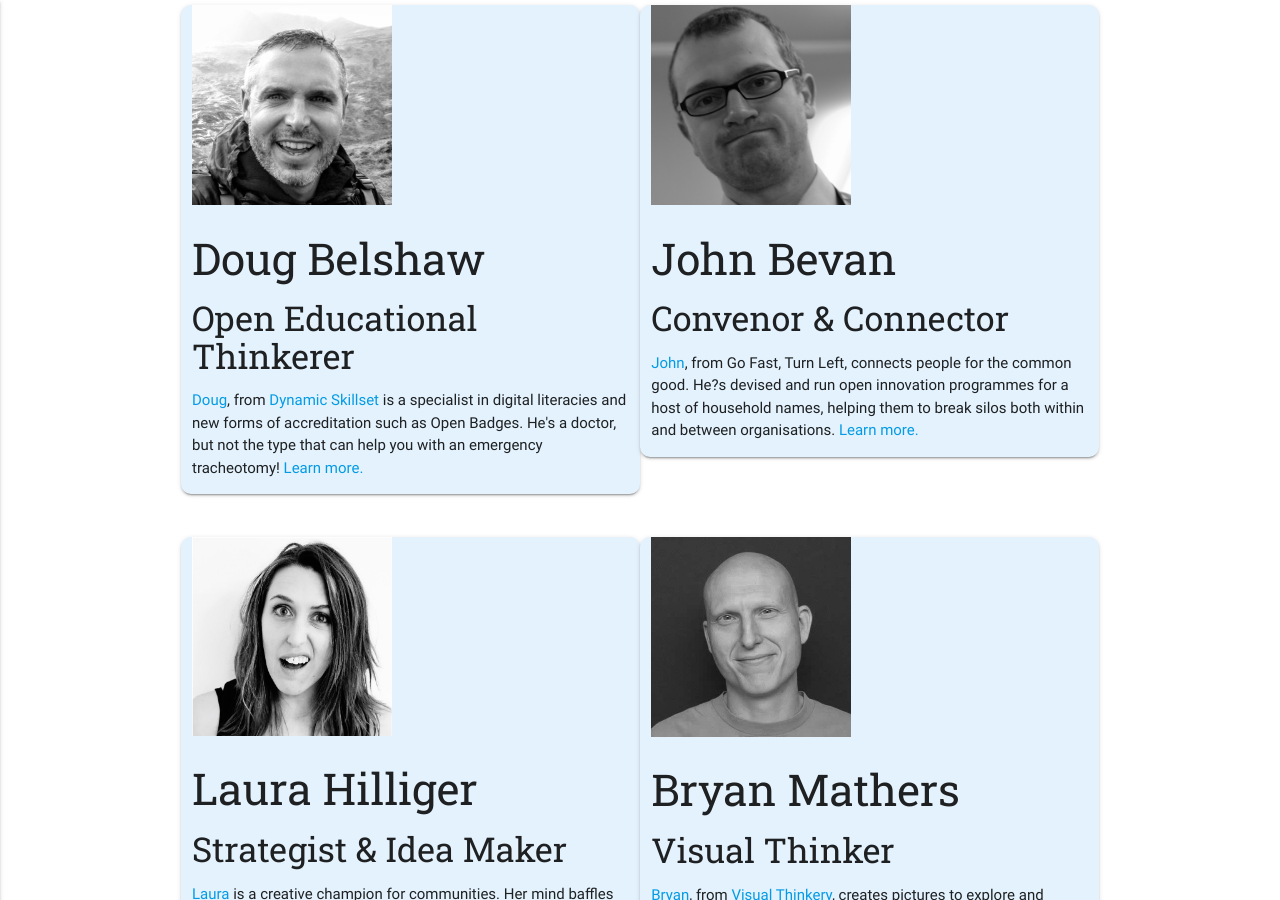
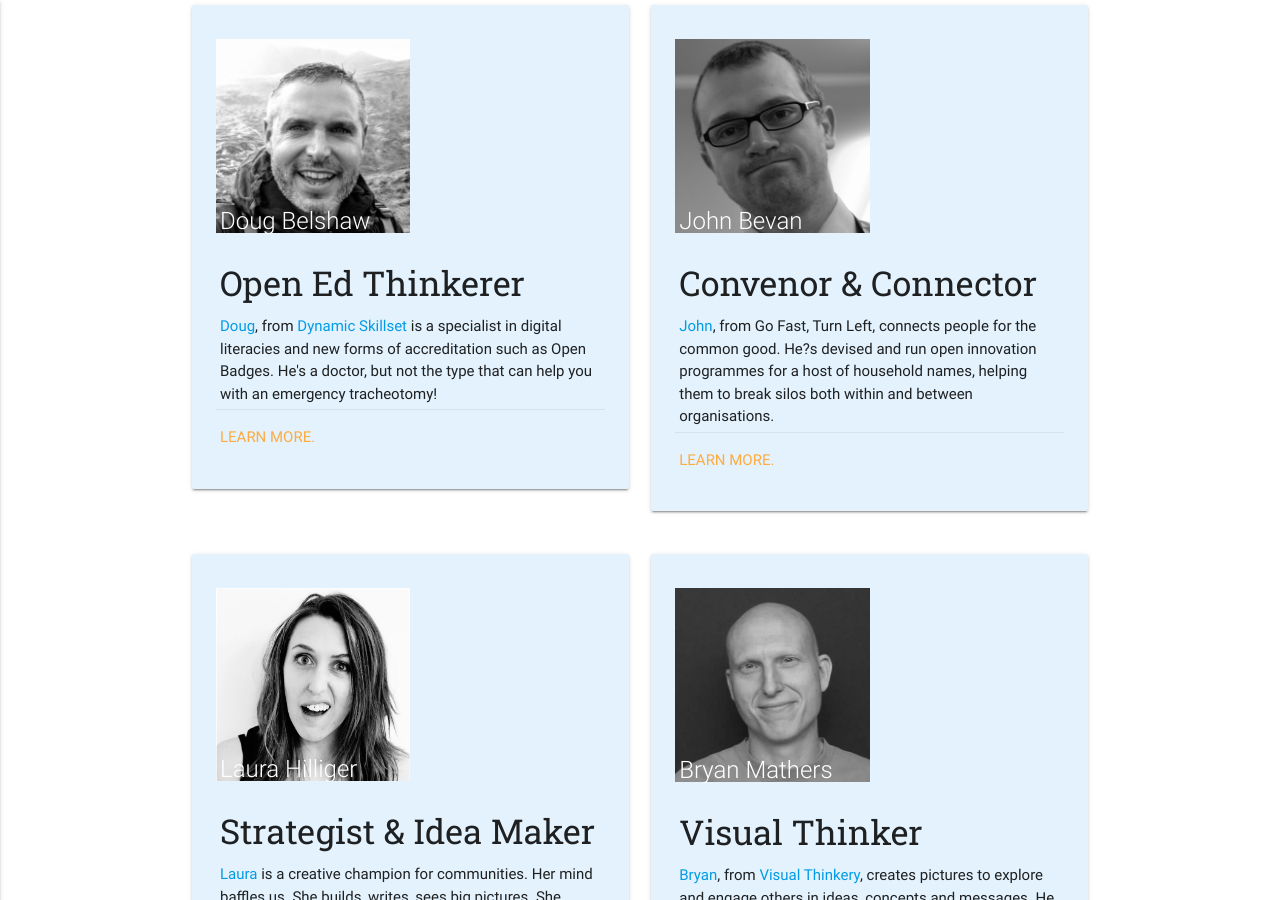
Before and after one commit to weareopen/staging, a Jekyll site: the page built from who.md, in a window 1280 px wide and 900 px high, scrolled down 691 px. Built offline with Jekyll 4.4.1, drawn with Linux system fonts in a browser that asks for light colours.

Commit message:
updated members page

```diff
--- a/who.md
+++ b/who.md
@@ -8,52 +8,68 @@ img: community.png
 ---
 
 <div class="row">
-            <div class="card-panel small blue lighten-5 col s12 m6 l6">
-                <img src="{{ "/" | relative_url }}assets/images/members/doug.jpg" class="card-image" width="200px" alt="Doug">
+    <div class="col s12 m6 l6">
+      <div class="card blue lighten-5">
+        <div class="card-image" style="width:50%">
+          <img src="{{ "/" | relative_url }}assets/images/members/doug.jpg">
+          <span class="card-title">Doug Belshaw</span>
+        </div>
+        <div class="card-content">
+	        <h4>Open Ed Thinkerer</h4>
+			<p><a href="http://twitter.com/dajbelshaw">Doug</a>, from <a href="http://dynamicskillset.com">Dynamic Skillset</a> is a specialist in digital literacies and new forms of accreditation such as Open Badges. He's a doctor, but not the type that can help you with an emergency tracheotomy!</p>
+		</div>
+        <div class="card-action">
+			<a href="http://dougbelshaw.com">Learn more.</a>
+		</div>
+      </div>
+    </div>
+    <div class="col s12 m6 l6">
+      <div class="card blue lighten-5">
+        <div class="card-image" style="width:50%">
+          <img src="{{ "/" | relative_url }}assets/images/members/john.jpg">
+          <span class="card-title">John Bevan</span>
+        </div>
+        <div class="card-content">
+	        <h4>Convenor &amp; Connector</h4>
+			<p><a href="http://twitter.com/bevangelist">John</a>, from Go Fast, Turn Left, connects people for the common good. He?s devised and run open innovation programmes for a host of household names, helping them to break silos both within and between organisations.</p>
+		</div>
+        <div class="card-action">
+			<a href="http://bevangelist.uk">Learn more.</a>
+		</div>
+      </div>
+    </div>
+</div>
 
-                <header class="card-title">
-                    <h3>Doug Belshaw</h3>
 
-                    <h4>Open Educational Thinkerer</h4>
-                </header>
-
-                <p><a href="http://twitter.com/dajbelshaw">Doug</a>, from <a href="http://dynamicskillset.com">Dynamic Skillset</a> is a specialist in digital literacies and new forms of accreditation such as Open Badges. He's a doctor, but not the type that can help you with an emergency tracheotomy! <a href="http://dougbelshaw.com">Learn more.</a></p>
-            </div>
-
-            <div class="card-panel small blue lighten-5 col s12 m6 l6">
-                <img src="{{ "/" | relative_url }}/assets/images/members/john.jpg" width="200px" alt="John">
-
-                <header>
-                    <h3>John Bevan</h3>
-
-                    <h4>Convenor &amp; Connector</h4>
-                </header>
-
-                <p><a href="http://twitter.com/bevangelist">John</a>, from Go Fast, Turn Left, connects people for the common good. He?s devised and run open innovation programmes for a host of household names, helping them to break silos both within and between organisations. <a href="http://bevangelist.uk">Learn more.</a></p>
-            </div>
+<div class="row">
+    <div class="col s12 m6 l6">
+      <div class="card blue lighten-5">
+        <div class="card-image" style="width:50%">
+          <img src="{{ "/" | relative_url }}assets/images/members/laura.jpg">
+          <span class="card-title">Laura Hilliger</span>
+        </div>
+        <div class="card-content">
+	        <h4>Strategist &amp; Idea Maker</h4>
+			<p><a href="http://twitter.com/epilepticrabbit">Laura</a> is a creative champion for communities. Her mind baffles us. She builds, writes, sees big pictures. She thinks she's funny (she is), dislikes juggling and contributes because she knows that the more you give, the more you receive.</p>
+		</div>
+        <div class="card-action">
+			<a href="http://laurahilliger.com">Learn more.</a>
+		</div>
+      </div>
+    </div>
+    <div class="col s12 m6 l6">
+      <div class="card blue lighten-5">
+        <div class="card-image" style="width:50%">
+          <img src="{{ "/" | relative_url }}assets/images/members/bryan.jpeg">
+          <span class="card-title">Bryan Mathers</span>
+        </div>
+        <div class="card-content">
+	        <h4>Visual Thinker</h4>
+			<p><a href="http://twitter.com/bryanmmathers">Bryan</a>, from <a href="http://visualthinkery.com">Visual Thinkery</a>, creates pictures to explore and engage others in ideas, concepts and messages. He draws everything from avocados to zany figures. His mind can turn words into pictures that inspire more words. </p>
+		</div>
+        <div class="card-action">
+			<a href="http://visualthinkery.com">Learn more.</a>
+		</div>
+      </div>
+    </div>
 </div>
-<div class="row">
-            <div class="card-panel small blue lighten-5 col s12 m6 l6">
-                    <img src="{{ "/" | relative_url }}/assets/images/members/laura.jpg" width="200px" alt="Laura">
-
-                    <header>
-                        <h3>Laura Hilliger</h3>
-
-                        <h4>Strategist &amp; Idea Maker</h4>
-                    </header>
-
-                    <p><a href="http://twitter.com/epilepticrabbit">Laura</a> is a creative champion for communities. Her mind baffles us. She builds, writes, sees big pictures. She thinks she's funny (she is), dislikes juggling and contributes because she knows that the more you give, the more you receive. <a href="http://laurahilliger.com">Learn more.</a></p>
-        	</div>
-
-            <div class="card-panel small blue lighten-5 col s12 m6 l6">
-                    <img src="{{ "/" | relative_url }}/assets/images/members/bryan.jpeg" width="200px" alt="Bryan">
-
-                    <header>
-                        <h3>Bryan Mathers</h3>
-
-                        <h4>Visual Thinker</h4>
-                    </header>
-
-                    <p><a href="http://twitter.com/bryanmmathers">Bryan</a>, from <a href="http://visualthinkery.com">Visual Thinkery</a>, creates pictures to explore and engage others in ideas, concepts and messages. He draws everything from avocados to zany figures. His mind can turn words into pictures that inspire more words. <a href="http://visualthinkery.com">Learn more.</a></p>
-            </div>
-</div>
```
Also changed, not shown: _includes/working-doc.html (+59 -75 lines), 1 other file.
